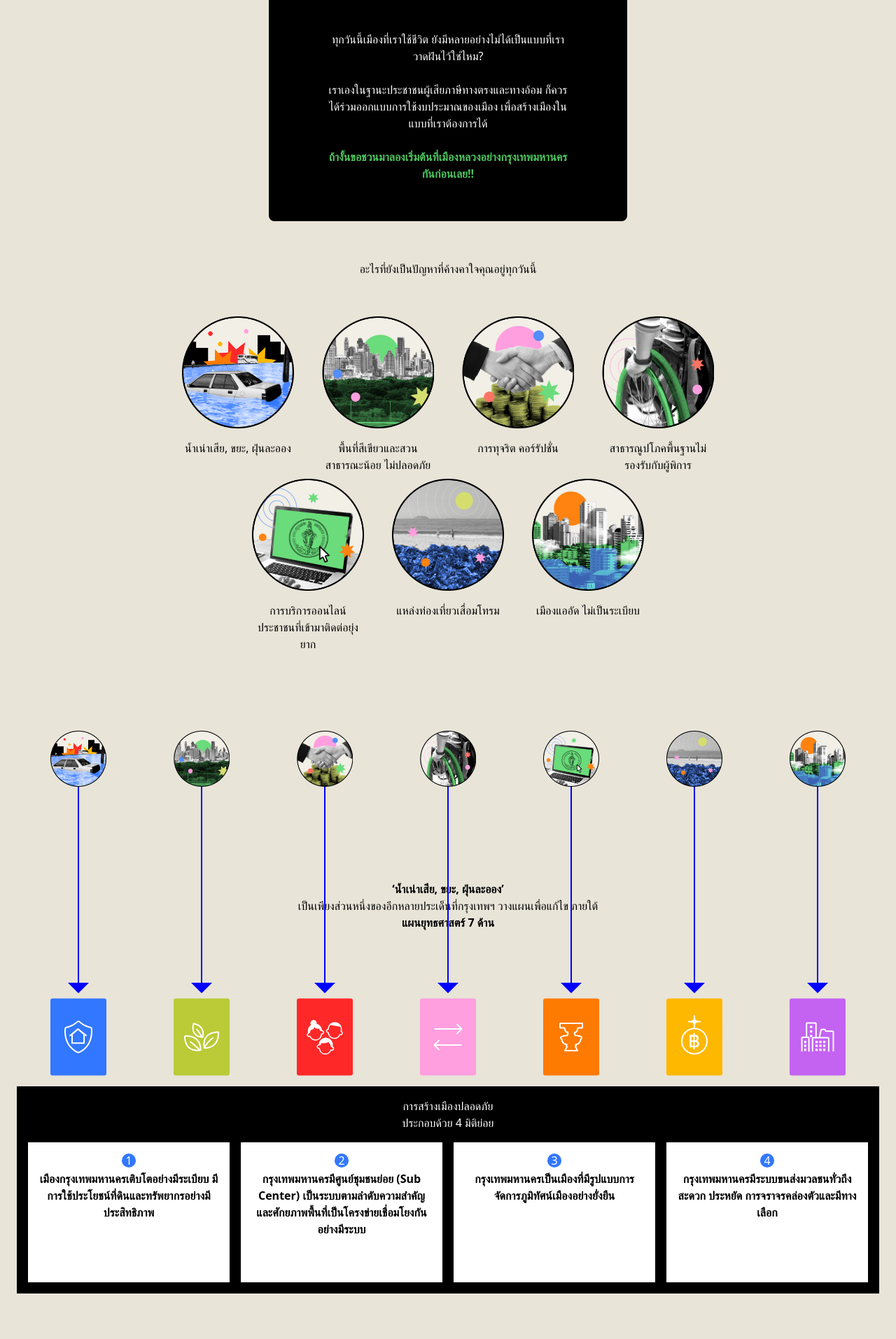
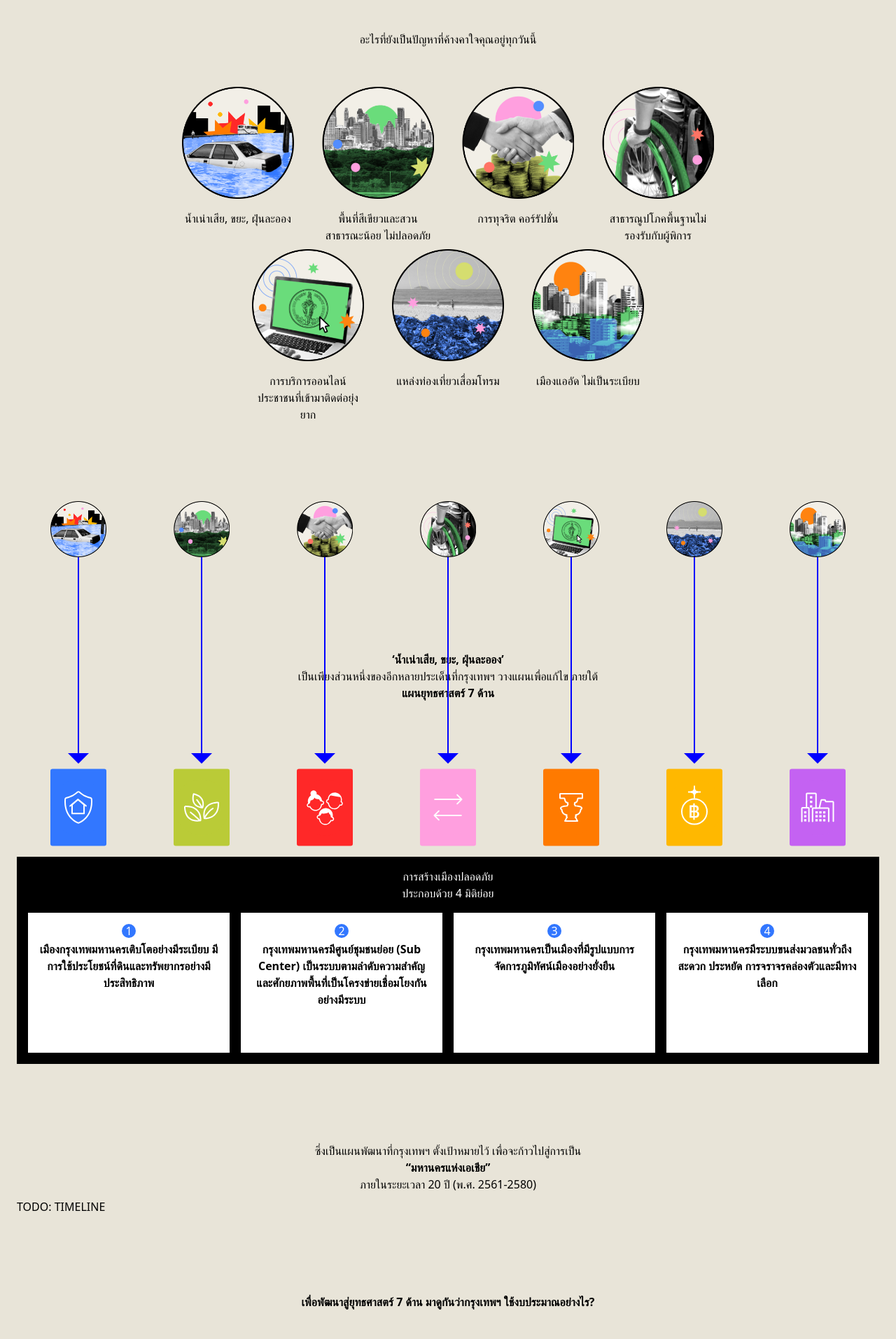
Before and after one commit to wevisdemo/bkk-budgeting, a Nuxt app: page / in a window 1280 px wide. Shown: the part 880-2793 px from the top of the page at 70% size. Built offline with nearby package versions, Linux system fonts and the light colour scheme.

Commit message:
remove placeholder

```diff
--- a/pages/index.vue
+++ b/pages/index.vue
@@ -5,53 +5,10 @@
       <div
         class="max-w-7xl w-full p-6 m-auto flex flex-col justify-center items-center"
       >
-        <!-- intro box -->
-        <div
-          class="sm:max-w-lg rounded-lg sm:bg-black sm:text-white pb-8 sm:py-14 sm:px-20 grid gap-6"
-        >
-          <p class="wv-b3 text-center">
-            ทุกวันนี้เมืองที่เราใช้ชีวิต
-            ยังมีหลายอย่างไม่ได้เป็นแบบที่เราวาดฝันไว้ใช่ไหม?
-          </p>
-          <p class="wv-b3 text-center">
-            เราเองในฐานะประชาชนผู้เสียภาษีทางตรงและทางอ้อม
-            ก็ควรได้ร่วมออกแบบการใช้งบประมาณของเมือง
-            เพื่อสร้างเมืองในแบบที่เราต้องการได้
-          </p>
-          <p class="wv-b3 text-center sm:text-wv-green font-bold">
-            ถ้างั้นขอชวนมาลองเริ่มต้นที่เมืองหลวงอย่างกรุงเทพมหานครกันก่อนเลย!!
-          </p>
-        </div>
-        <!-- issues -->
         <PersistProblems />
-        <!-- strategies -->
         <StrategicPlans />
         <DevelopmentTimeline />
-        <div class="py-14 px-20 grid gap-6">
-          <p class="wv-b5">Lorem ipsum</p>
-          <h5 class="wv-h5">Lorem ipsum title bold</h5>
-          <p class="wv-b5">Date</p>
-        </div>
-        <!-- text:  -->
-        <div class="py-14 px-20 grid gap-6">
-          <p class="wv-b5">Lorem ipsum</p>
-          <h5 class="wv-h5">Lorem ipsum title bold</h5>
-          <p class="wv-b5">Date</p>
-        </div>
-        <!-- timeline -->
-        <div class="py-14 px-20 grid gap-6">
-          <!-- todo -->
-        </div>
-        <!-- text: budget -->
-        <div class="py-14 px-20 grid gap-6">
-          <h2 class="wv-h1">Lorem ipsum title bold</h2>
-          <p class="wv-b5">Date</p>
-          <p class="wv-b5">budget</p>
-        </div>
-        <!-- viz -->
-        <div class="py-14 px-20 grid gap-6">
-          <!-- todo -->
-        </div>
+        <BudgetPlans />
         <AllocationQuestion />
       </div>
     </div>
@@ -64,6 +21,7 @@ import AllocationQuestion from "~/components/AllocateQuestion.vue";
 import DevelopmentTimeline from "~/components/DevelopmentTimeline.vue";
 import PersistProblems from "~/components/PersistProblems.vue";
 import StrategicPlans from "~/components/StrategicPlans.vue";
+import BudgetPlans from "~/components/budget/BudgetPlans.vue";
 import Landing from "~/components/landing/Landing.vue";
 
 export default Vue.extend({
@@ -74,6 +32,7 @@ export default Vue.extend({
     PersistProblems,
     StrategicPlans,
     DevelopmentTimeline,
+    BudgetPlans,
   },
   data() {
     return {
```
